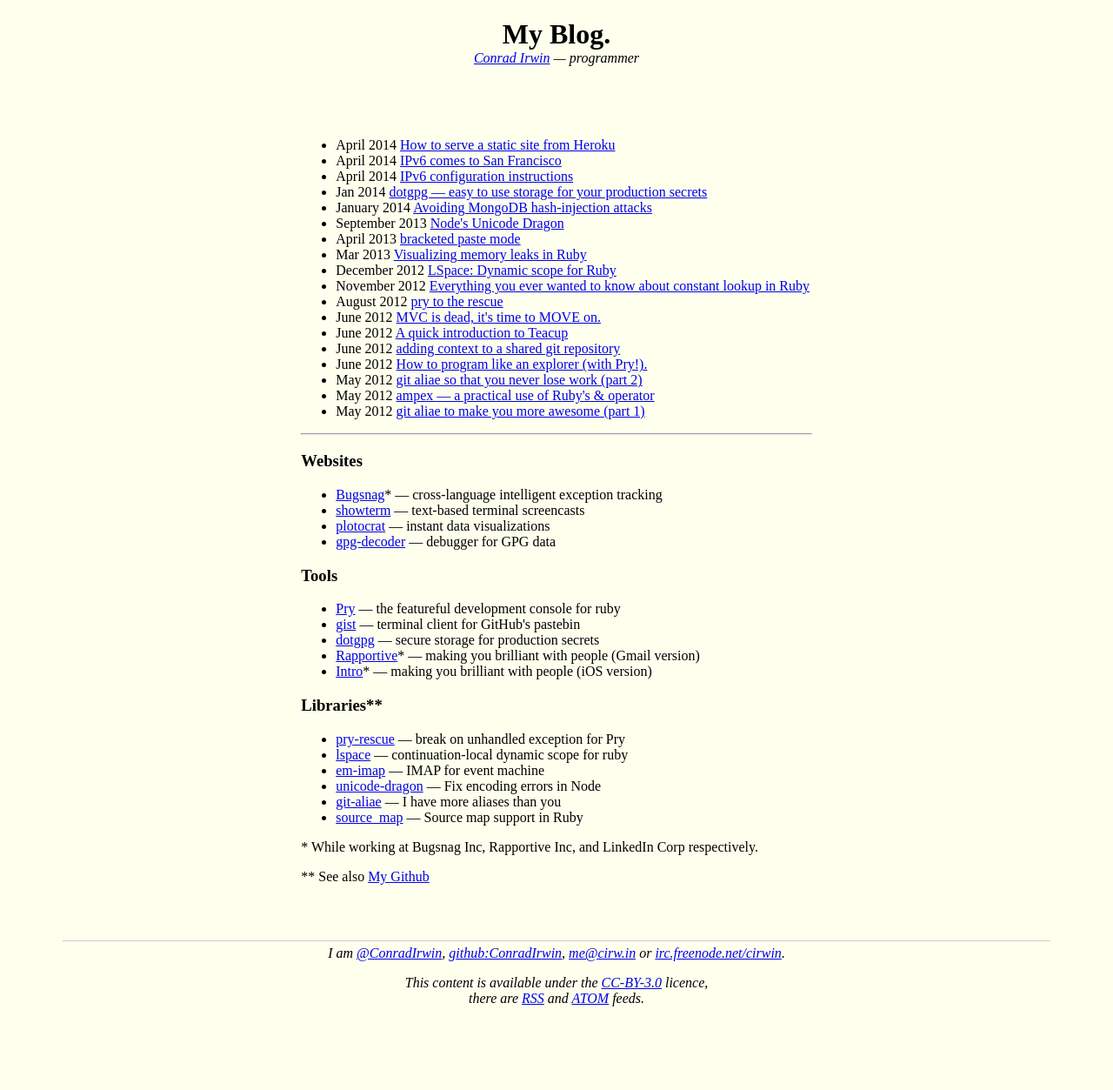
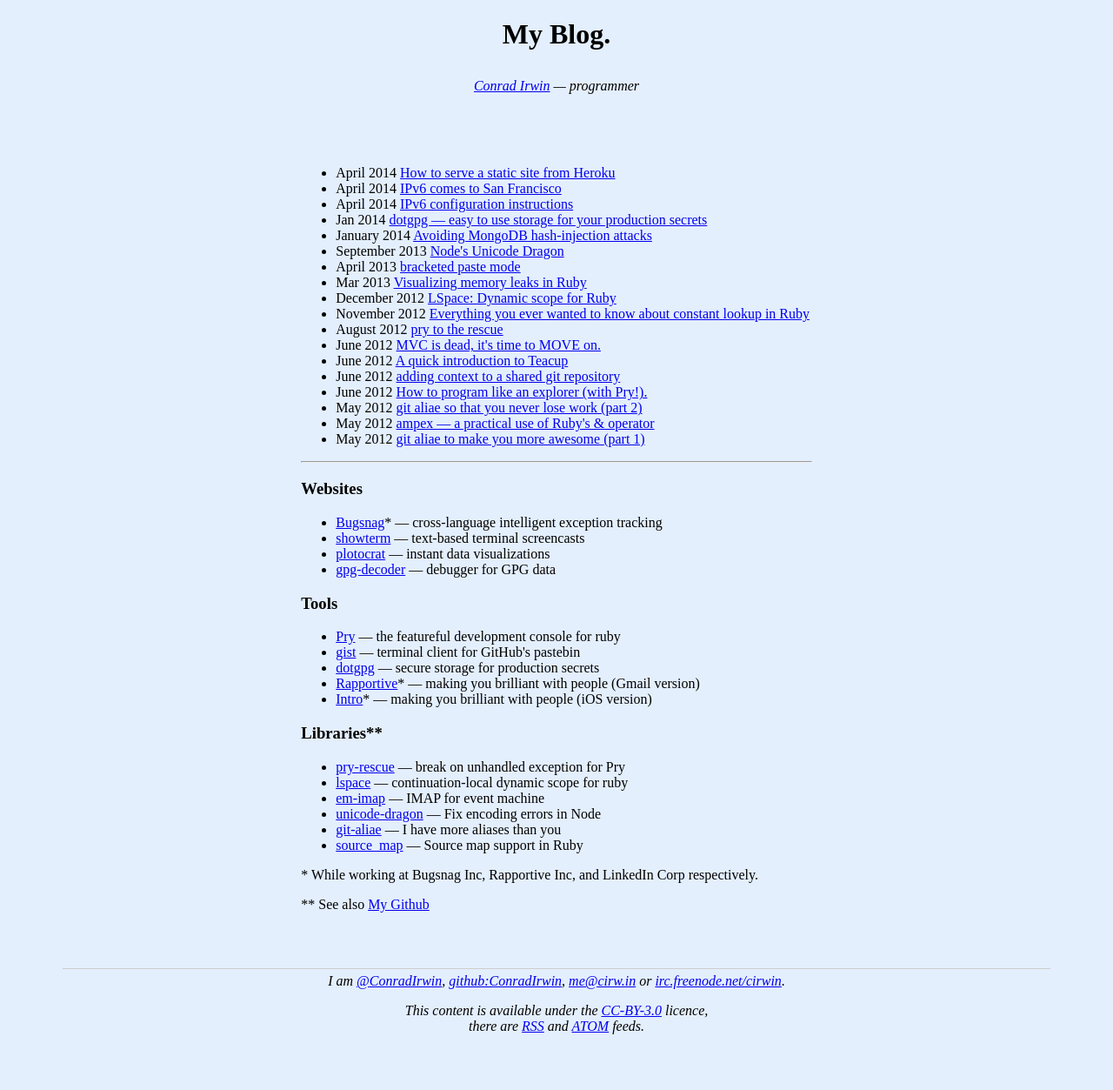
Before and after one commit to ConradIrwin/conradirwin.github.com, a Jekyll site: the page built from index.html, in a window 1280 px wide. Shown: the whole page at 87% size. Built offline with Jekyll 4.4.1, drawn with Linux system fonts in a browser that asks for light colours; Markdown is read by kramdown in place of the engine named in the settings; comment, search, counter and statistics services are not loaded; before the commit the page ends 1221 px from its top, so only the background shows below that.

Commit message:
Update post.html
changed background color and h1 margin-botom

```diff
--- a/_layouts/post.html
+++ b/_layouts/post.html
@@ -14,7 +14,7 @@
         {{page.style}}
       body{
         font-family: 'Liberation Serif', 'Georgia';
-        background: #FFE;
+        background: rgba(15, 112, 242, 0.11);
       }
 
       code {
@@ -73,7 +73,7 @@
       }
 
       header h1 {
-        margin-bottom: 0px;
+        margin-bottom: 1em;
       }
 
       header .byline {
```
